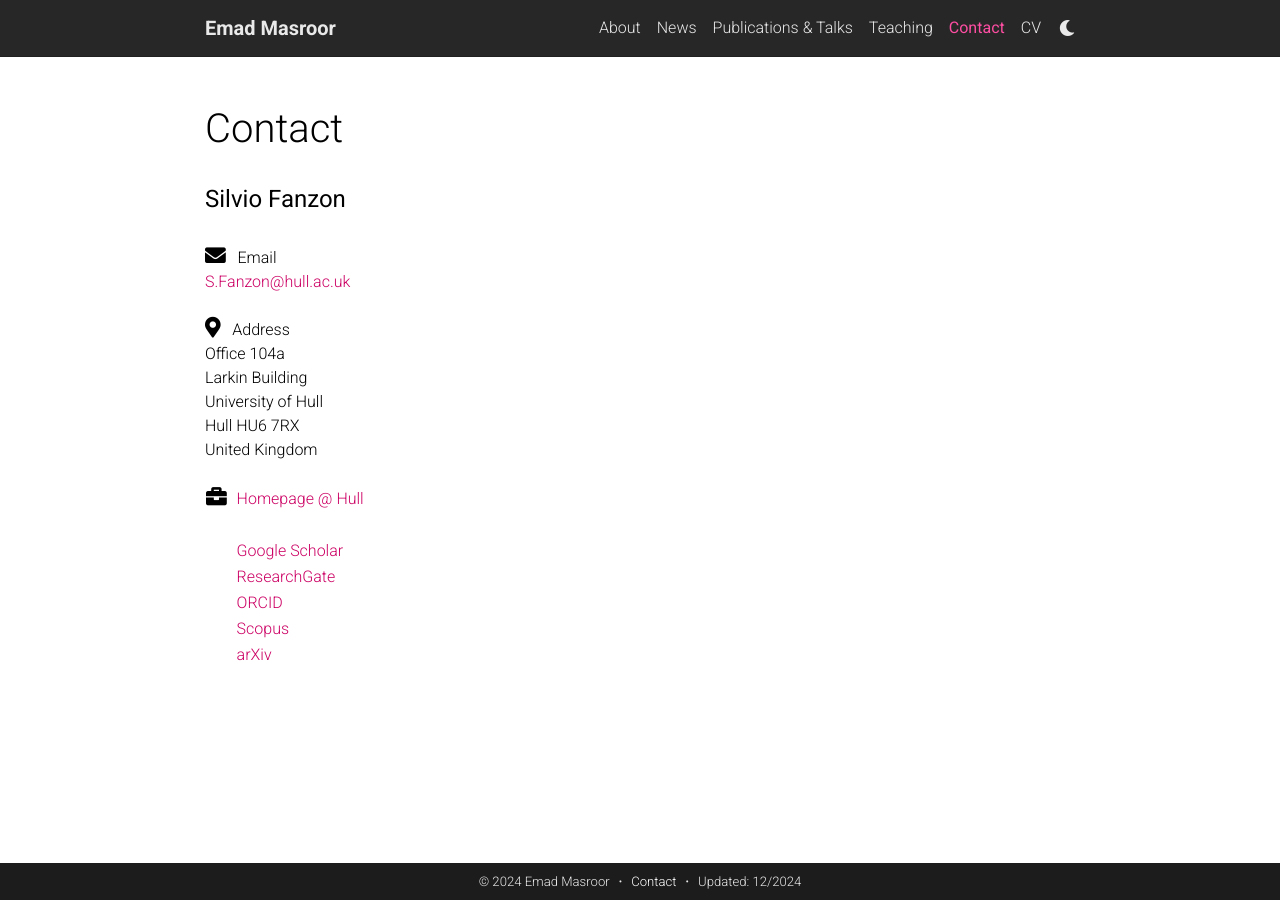
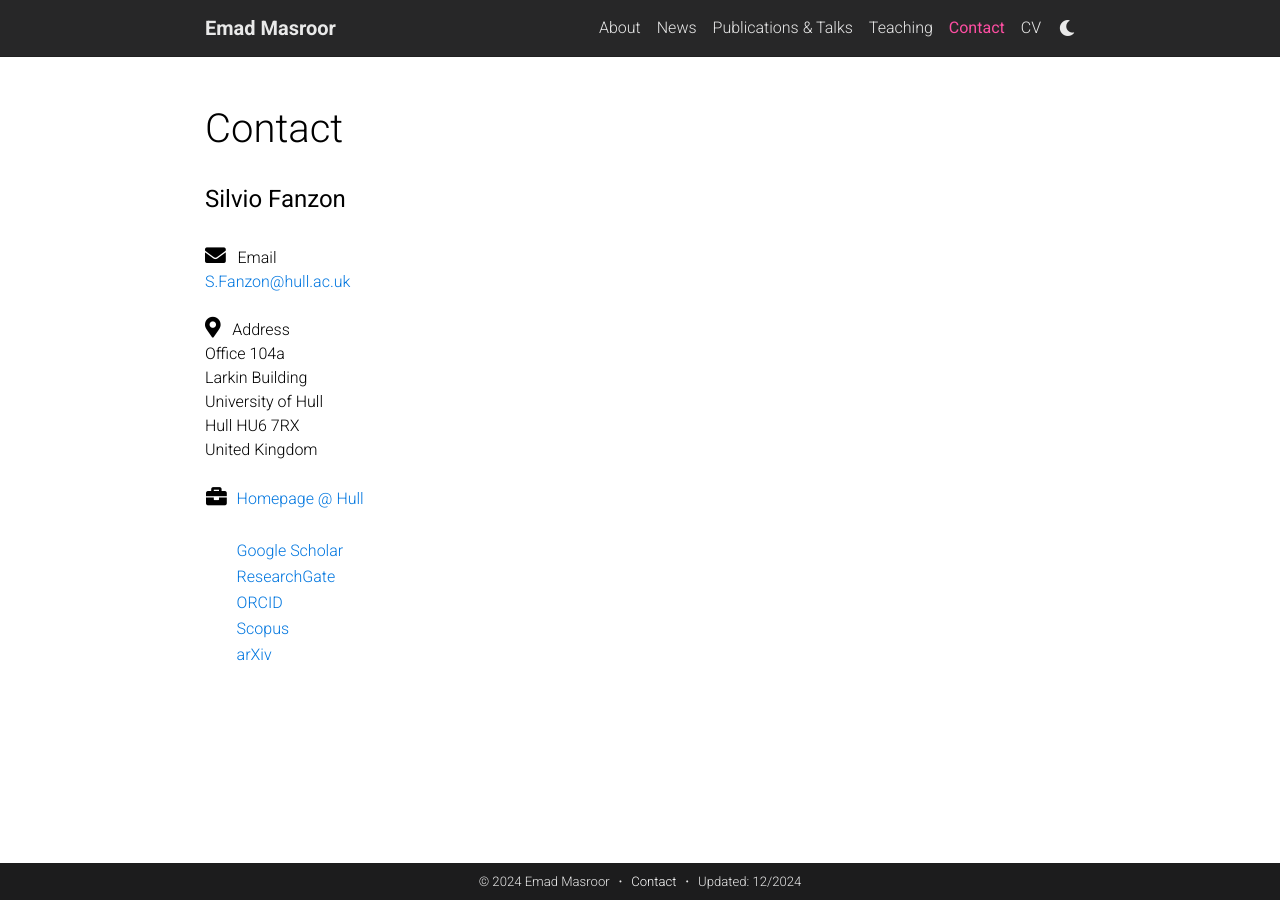
Before and after one commit to Emadmasroor/emadmasroor.github.io, a Jekyll site: the page built from _pages/contact.md, in a window 1280 px wide. Built offline with Jekyll 4.4.1, drawn with Linux system fonts in a browser that asks for light colours; comment, search, counter and statistics services are not loaded; a style sheet for code colours, icons or effects is not loaded.

Commit message:
a commit by Emad

```diff
--- a/_sass/_themes.scss
+++ b/_sass/_themes.scss
@@ -7,7 +7,7 @@
   --global-code-bg-color: #{$code-bg-color-light};
   --global-text-color: #{$black-color};
   --global-text-color-light: #{$grey-color};
-  --global-theme-color: #{$magenta-color};
+  --global-theme-color: #{$blue-color};
   --global-hover-color: #{$light-magenta-color};
   --global-footer-bg-color: #{$grey-color-dark};
   --global-footer-text-color: #{$grey-color-light};
```
